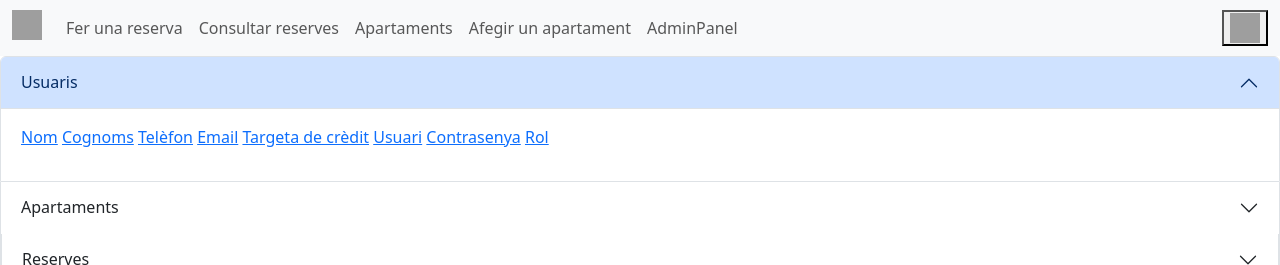
After one commit to adriajofre19/apartaments_Figueres, a PHP site: page /adminpanel.php in a window 1280 px wide. The commit adds this page. Shown: the top 265 px of the page. Run offline with PHP 8.4, Linux system fonts and the light colour scheme; data that the repository does not hold is empty; grey boxes are pictures that could not be loaded.

Commit message:
adminpanel-mapa

```diff
--- a/src/controllers/dades.php
+++ b/src/controllers/dades.php
@@ -15,4 +15,3 @@ function ctrlDades($request, $response, $container) {
 
     return $response;
 }
-?>
--- a/src/controllers/doUpdate.php
+++ b/src/controllers/doUpdate.php
@@ -12,9 +12,10 @@ function ctrlDoUpdate($request, $response, $container){
     $card = $request->get(INPUT_POST, "card");
     $user = $request->get(INPUT_POST, "user");
     $pass = $request->get(INPUT_POST, "pass");
+    $rol = $request->get(INPUT_POST, "rol");
 
 
-    $taskModel->editUser($nom,$cognoms,$telefon,$email,$card,$user,$pass);
+    $taskModel->editUser($nom,$cognoms,$telefon,$email,$card,$user,$pass,$rol);
 
 
     $response->redirect("location: index.php?r=index");
--- a/src/controllers/index.php
+++ b/src/controllers/index.php
@@ -10,6 +10,11 @@ function ctrlIndex($request, $response, $container) {
 
 
     $tasks = $taskModel->getAll($user["id"]);
+
+    $apps = $taskModel->getRooms();
+
+    $response->set("apps", $apps);
+
     $response->set("tasks", $tasks);
     $response->set("rooms", $rooms);
     $response->setTemplate("index.php");
--- a/src/controllers/rooms.php
+++ b/src/controllers/rooms.php
@@ -1,5 +1,3 @@
-
-
 <?php
 
 session_start();
@@ -7,9 +5,9 @@ session_start();
 function CtrlRooms($request, $response, $container) {
 
     $taskModel = $container->users();
-    $rooms = $taskModel->getRooms();
+    $apps = $taskModel->getRooms();
 
-    $response->set("rooms", $rooms);
+    $response->set("apps", $apps);
 
     $response->setTemplate("rooms.php");
 
--- /dev/null
+++ b/src/views/adminpanel.php
@@ -0,0 +1,127 @@
+<!DOCTYPE html>
+<html>
+<head>
+    <title>HOTELS</title>
+</head>
+<link href="https://cdn.jsdelivr.net/npm/bootstrap@5.3.2/dist/css/bootstrap.min.css" rel="stylesheet" integrity="sha384-T3c6CoIi6uLrA9TneNEoa7RxnatzjcDSCmG1MXxSR1GAsXEV/Dwwykc2MPK8M2HN" crossorigin="anonymous">
+    <link rel="stylesheet" href="style.css">
+<body>
+    <header>
+        <?php include 'header.php' ?>
+    </header>
+
+<div class="accordion" id="accordionExample">
+  <div class="accordion-item">
+    <h2 class="accordion-header">
+      <button class="accordion-button" type="button" data-bs-toggle="collapse" data-bs-target="#collapseOne" aria-expanded="true" aria-controls="collapseOne">
+        Usuaris
+      </button>
+    </h2>
+    <div id="collapseOne" class="accordion-collapse collapse show" data-bs-parent="#accordionExample">
+      <div class="accordion-body">
+            <div class="mb-3 dades">
+                <a type="text" class=" panel">Nom</a>
+                <a type="text" class=" panel">Cognoms</a>
+                <a type="text" class=" panel">Telèfon</a>
+                <a type="text" class=" panel">Email</a>
+                <a type="text" class=" panel">Targeta de crèdit</a>
+                <a type="text" class=" panel">Usuari</a>
+                <a type="text" class=" panel">Contrasenya</a>
+                <a type="text" class=" panel">Rol</a>
+
+            </div>
+
+            <?php foreach ($apps as $app): ?>
+
+                    <div class="container2">
+                        <form action="index.php" method="post">
+                        <input type="hidden" name="r" value="doupdate">
+                        <div class="mb-3">
+                        <input name="nom" type="text" class="form-control panel" value="<?php echo $app['Nom'] ?>">
+                        <input name="cognoms" type="text" class="form-control panel" value="<?php echo $app['Cognoms'] ?>">
+                        <input name="telefon" type="text" class="form-control panel" value="<?php echo $app['Telefon'] ?>">
+                        <input name="email" type="text" class="form-control panel" value="<?php echo $app['Email'] ?>">
+                        <input name="card" type="text" class="form-control panel" value="<?php echo $app['Card'] ?>">
+                        <input name="user" type="text" class="form-control panel" value="<?php echo $app['user'] ?>">
+                        <input name="pass" type="text" class="form-control panel" value="<?php echo $app['pass'] ?>">
+                        <input name="rol" type="text" class="form-control panel" value="<?php echo $app['rol'] ?>">
+                        <button type="submit" class="btn btn-primary">Actualitzar dades</button>
+                        <a href="index.php?r=deleteuser&id=<?= $app['ID']; ?>" class="btn btn-danger">Eliminar</a>
+                        </div>
+                        </form>
+                        </div>
+
+            <?php endforeach; ?>
+
+      </div>
+    </div>
+  </div>
+  <div class="accordion-item">
+    <h2 class="accordion-header">
+      <button class="accordion-button collapsed" type="button" data-bs-toggle="collapse" data-bs-target="#collapseTwo" aria-expanded="false" aria-controls="collapseTwo">
+        Apartaments
+      </button>
+    </h2>
+    <div id="collapseTwo" class="accordion-collapse collapse" data-bs-parent="#accordionExample">
+      <div class="accordion-body">
+
+      <div class="mb-3 dades">
+                <a type="text" class=" panel">Titol</a>
+                <a type="text" class=" panel">Preu Alta</a>
+                <a type="text" class=" panel">Preu Baixa</a>
+                <a type="text" class=" panel">Temporada</a>
+                <a type="text" class=" panel">Longitud</a>
+                <a type="text" class=" panel">Latitud</a>
+                <a type="text" class=" panel">N d'Habitacions</a>
+                <a type="text" class=" panel">Metres Quadrats</a>
+                <a type="text" class=" panel">Descripció</a>
+                <a type="text" class=" panel">Adreça Postal</a>
+
+            </div>
+
+      <?php foreach ($rooms as $room): ?>
+        <div class="container2">
+            <form action="index.php" method="post">
+            <input type="hidden" name="r" value="doupdateroom">
+            <div class="mb-3">
+                <input name="titol" type="text" class="form-control panel" value="<?php echo $room['Titol'] ?>">
+                <input name="preu_alta" type="text" class="form-control panel" value="<?php echo $room['Preu_Alta'] ?>">
+                <input name="preu_baixa" type="text" class="form-control panel" value="<?php echo $room['Preu_Baixa'] ?>">
+                <input name="temporades" type="text" class="form-control panel" value="<?php echo $room['Temporades'] ?>">
+                <input name="longitud" type="text" class="form-control panel" value="<?php echo $room['Longitud'] ?>">
+                <input name="latitud" type="text" class="form-control panel" value="<?php echo $room['Latitud'] ?>">
+                <input name="n_habitacions" type="text" class="form-control panel" value="<?php echo $room['N_Habitacions'] ?>">
+                <input name="metres_quadrats" type="text" class="form-control panel" value="<?php echo $room['Metres_Quadrats'] ?>">
+                <input name="descripcio" type="text" class="form-control panel" value="<?php echo $room['Descripcio'] ?>">
+                <input name="adreca_postal" type="text" class="form-control panel" value="<?php echo $room['Adreca_Postal'] ?>">
+                <button type="submit" class="btn btn-primary">Actualitzar dades</button>
+                <a href="index.php?r=deleteroom&id=<?= $room['ID']; ?>" class="btn btn-danger">Eliminar</a>
+            </div>
+        </div>
+        <?php endforeach; ?>
+
+
+
+    </div>
+  </div>
+  <div class="accordion-item">
+    <h2 class="accordion-header">
+      <button class="accordion-button collapsed" type="button" data-bs-toggle="collapse" data-bs-target="#collapseThree" aria-expanded="false" aria-controls="collapseThree">
+        Reserves
+      </button>
+    </h2>
+    <div id="collapseThree" class="accordion-collapse collapse" data-bs-parent="#accordionExample">
+      <div class="accordion-body">
+        <strong>This is the third item's accordion body.</strong> It is hidden by default, until the collapse plugin adds the appropriate classes that we use to style each element. These classes control the overall appearance, as well as the showing and hiding via CSS transitions. You can modify any of this with custom CSS or overriding our default variables. It's also worth noting that just about any HTML can go within the <code>.accordion-body</code>, though the transition does limit overflow.
+      </div>
+    </div>
+  </div>
+</div>
+
+
+    <footer>
+        <?php include 'footer.php' ?>
+    </footer>
+</body>
+
+</html>
--- a/src/views/header.php
+++ b/src/views/header.php
@@ -26,7 +26,7 @@
                     <a class="nav-link" href="index.php?r=add_apps">Afegir un apartament</a>
                 </li>
                 <li>
-                    <a class="nav-link" href="index.php?r=adminpanel">AdminPanek</a>
+                    <a class="nav-link" href="index.php?r=adminpanel">AdminPanel</a>
                 </li>
             </ul>
         </div>
@@ -55,3 +55,6 @@
         <?php } ?>
     </div>
 </nav>
+<script src="https://cdn.jsdelivr.net/npm/bootstrap@5.3.2/dist/js/bootstrap.bundle.min.js"
+    integrity="sha384-C6RzsynM9kWDrMNeT87bh95OGNyZPhcTNXj1NW7RuBCsyN/o0jlpcV8Qyq46cDfL"
+    crossorigin="anonymous"></script>
```
Also changed, not shown: public/index.php (+10 -1 lines), public/style.css (+23 -0 lines), src/controllers/adminpanel.php (added, +19 -0 lines), src/controllers/deleteUser.php (added, +12 -0 lines), src/controllers/doUpdateRoom.php (added, +26 -0 lines), src/models/Users.php (+43 -7 lines), src/views/.php (deleted, +0 -17 lines), src/views/dades.php (+4 -3 lines), src/views/index.php (+6 -9 lines), src/views/rooms.php (+71 -17 lines), public/images/habitacio7.jpg (renamed from public/images/habitacio10.jpg), public/images/habitacio8.jpg (renamed from public/images/habitacio11.jpg).
